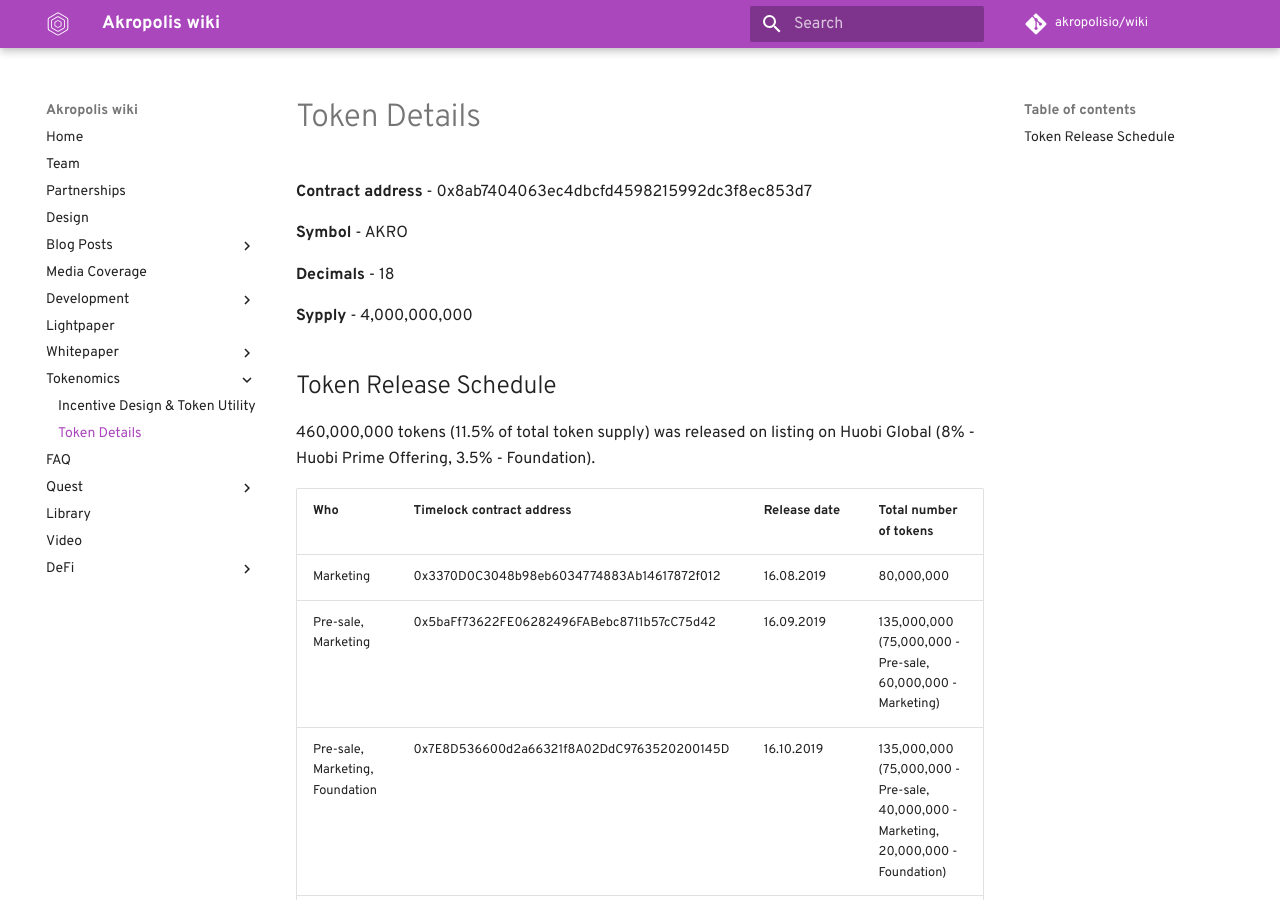
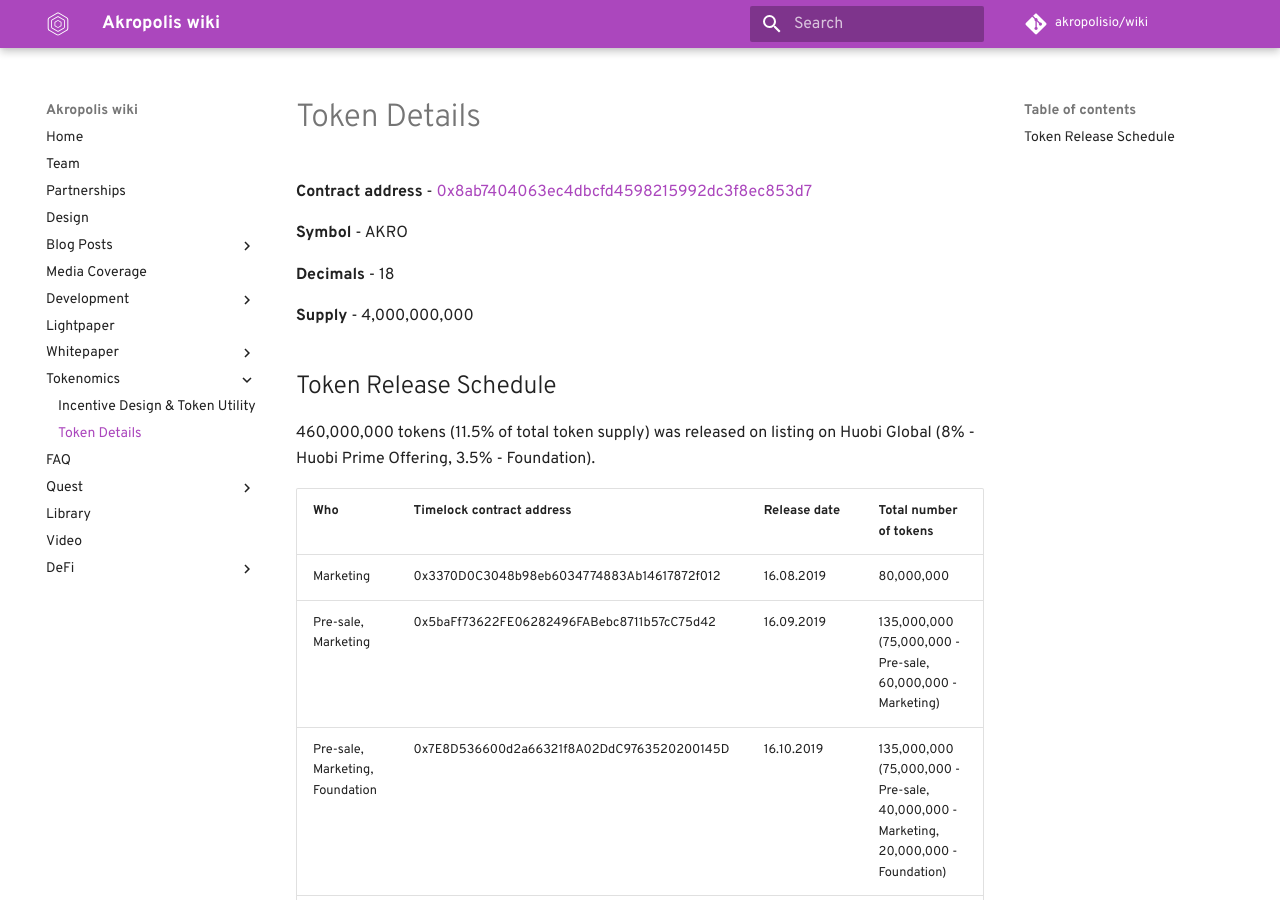
Before and after one commit to kaonone/wiki, an MkDocs documentation site: the page built from docs/tokendetails.md, in a window 1280 px wide and 900 px high. Built offline with MkDocs 1.6.1 and Material for MkDocs 9.7.7, drawn with Linux system fonts in a browser that asks for light colours; some web fonts are replaced; comment, search, counter and statistics services are not loaded; old or Windows-style settings are respelled for this version of MkDocs.

Commit message:
Tokendetailes updated

```diff
--- a/docs/tokendetails.md
+++ b/docs/tokendetails.md
@@ -1,12 +1,12 @@
 # Token Details
 
-**Contract address** - 0x8ab7404063ec4dbcfd4598215992dc3f8ec853d7
+**Contract address** - [0x8ab7404063ec4dbcfd4598215992dc3f8ec853d7](https://etherscan.io/address/0x8ab7404063ec4dbcfd4598215992dc3f8ec853d7)
 
 **Symbol** - AKRO
 
 **Decimals** - 18
 
-**Sypply** - 4,000,000,000
+**Supply** - 4,000,000,000
 
 
 ## Token Release Schedule
```
